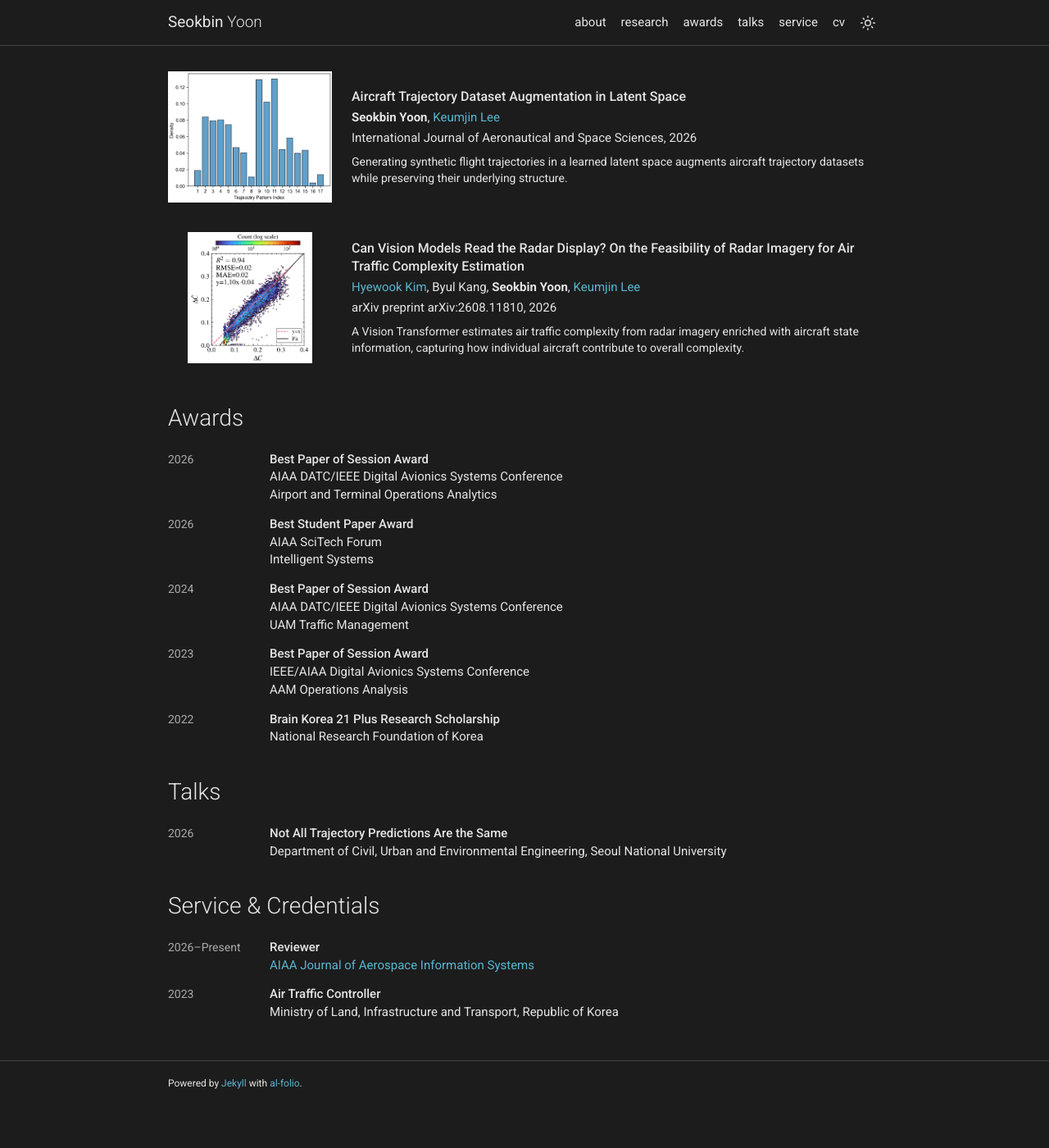
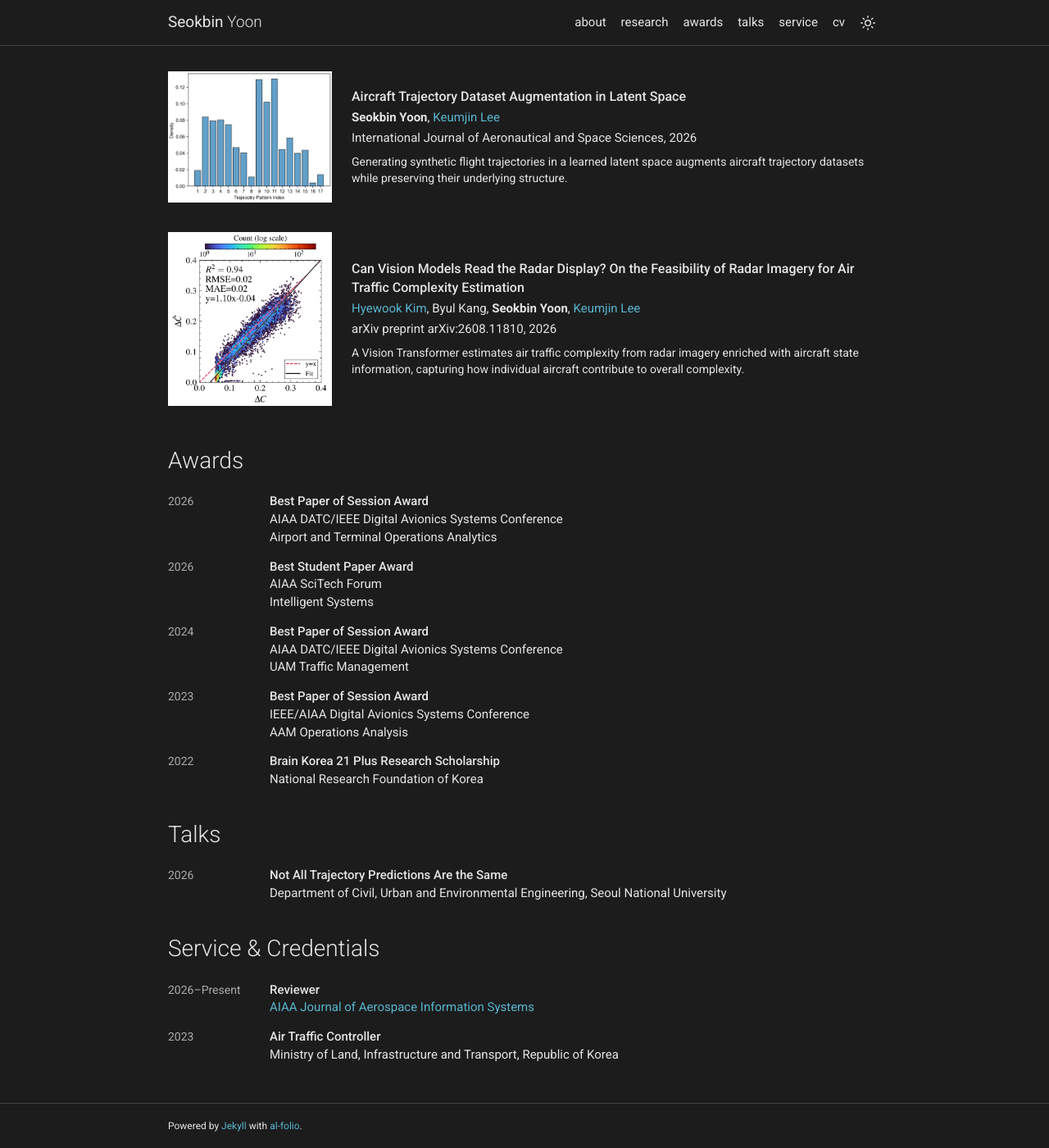
Before and after one commit to seokbinyoon96/seokbinyoon96.github.io, a Jekyll site: the page built from index.html, in a window 1280 px wide and 1400 px high, scrolled down 1298 px. Shown: the whole window at 82% size. Built offline with Jekyll 4.4.1, drawn with Linux system fonts in a browser that asks for light colours; before the commit the page ends 2646 px from its top, so only the background shows below that.

Commit message:
Let radar vision figure fill publication column

```diff
--- a/_includes/head.html
+++ b/_includes/head.html
@@ -9,4 +9,4 @@
 <link rel="stylesheet" href="https://cdn.jsdelivr.net/npm/bootstrap@4.6.1/dist/css/bootstrap.min.css">
 <link rel="stylesheet" href="https://fonts.googleapis.com/css?family=Roboto:300,400,500,700&display=swap">
 <link rel="stylesheet" href="{{ '/assets/css/main.css?v=al-folio-1' | relative_url }}">
-<link rel="stylesheet" href="{{ '/stylesheet.css?v=resource-size-1' | relative_url }}">
+<link rel="stylesheet" href="{{ '/stylesheet.css?v=vit-image-1' | relative_url }}">
--- a/_layouts/default.html
+++ b/_layouts/default.html
@@ -6,6 +6,6 @@
     {% include header.html %}
     <main class="container mt-5">{{ content }}</main>
     {% include footer.html %}
-    <script src="{{ '/script/site.js?v=complete-images-1' | relative_url }}" defer></script>
+    <script src="{{ '/script/site.js?v=vit-image-1' | relative_url }}" defer></script>
   </body>
 </html>
--- a/script/site.js
+++ b/script/site.js
@@ -92,7 +92,7 @@ function renderPublications(pubs, mount) {
       const visual = p.image
         ? `<img src="${escapeHtml(p.image)}" alt="Figure from ${escapeHtml(p.title)}" loading="lazy">`
         : `<div class="publication-placeholder" aria-hidden="true"><span>${p.year}</span>${p.category === "trajectory" ? "Trajectory modeling" : "Air transportation"}</div>`;
-      return el(`<article class="publication">
+      return el(`<article class="publication" data-publication-id="${escapeHtml(p.id)}">
         <div class="publication-visual">${visual}</div>
         <div class="publication-content">
           <h3><a href="${escapeHtml(href)}">${escapeHtml(p.title)}</a></h3>
--- a/stylesheet.css
+++ b/stylesheet.css
@@ -34,6 +34,7 @@ html[data-theme='dark'] .theme-moon { display:none; }
 .publication-filters button:hover,.publication-filters button[aria-pressed="true"] { color:var(--global-theme-color); border-bottom-color:var(--global-theme-color); }
 .publication { display:grid; grid-template-columns:200px minmax(0,1fr); gap:24px; padding:18px 0; align-items:center; }
 .publication-visual img { width:100%; height:auto; max-height:160px; object-fit:contain; }
+.publication[data-publication-id="radar-vision"] .publication-visual img { max-height:none; }
 .publication-content { font-size:15px; line-height:1.45; }
 .publication-content h3 { font-size:16px; font-weight:500; line-height:1.4; margin:0 0 4px; }
 .publication-content h3 a { color:var(--global-text-color); }
```
